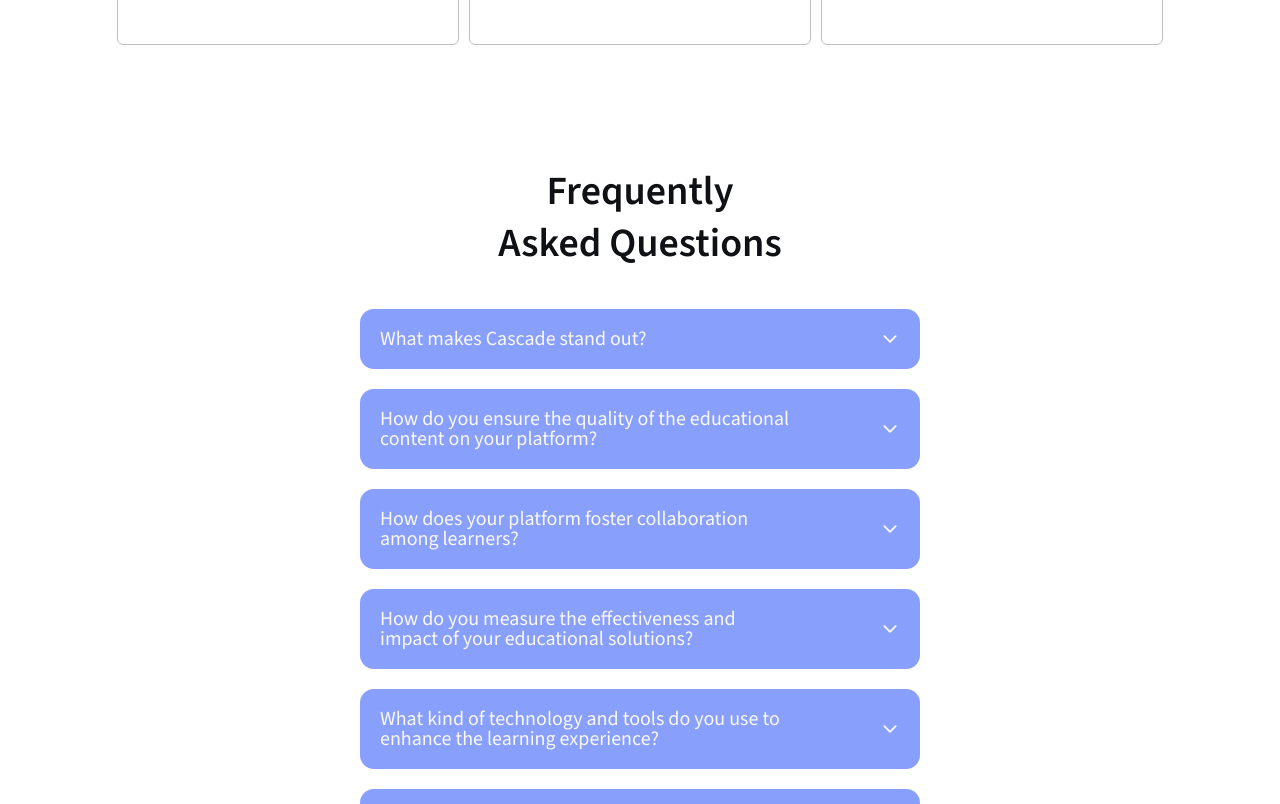
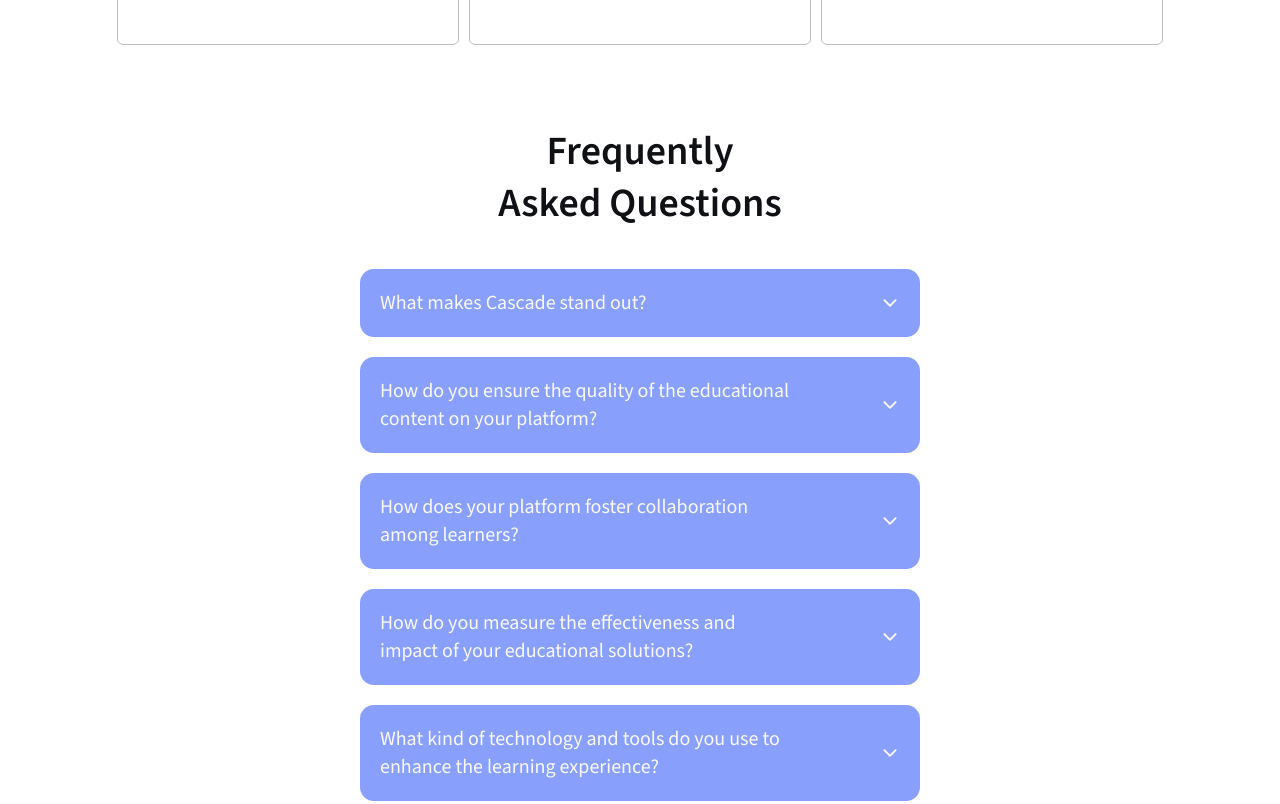
Before and after one commit to HenryAgu/Cascade-v2, a Next.js app: page / in a window 1280 px wide. Shown: the part 4840-5644 px from the top of the page. Built offline with nearby package versions, Linux system fonts and the light colour scheme; a web font is replaced by a local one.

Commit message:
feat: fixes

```diff
--- a/src/app/components/Faq.tsx
+++ b/src/app/components/Faq.tsx
@@ -60,7 +60,7 @@ const SingleFaq: React.FC<Faqs & { openFaqId: number | null; setOpenFaqId: (id:
       onClick={() => setOpenFaqId(isOpen ? null : id)}
     >
       <div className="flex items-center justify-between">
-        <p className="text-base leading-5 lg:text-xl font-source text-white2 font-medium basis-[80%]">
+        <p className="text-base leading-5 lg:text-xl lg:leading-7 font-source text-white2 font-medium basis-[80%]">
           {question}
         </p>
         <IoIosArrowDown
@@ -81,7 +81,7 @@ const Faq = () => {
   const [openFaqId, setOpenFaqId] = useState<number | null>(null);
 
   return (
-    <section className="my-10 lg:my-20 lg:mb-32 flex flex-col justify-center w-full container mx-auto px-5 lg:px-20">
+    <section className="my-10 lg:mb-32 flex flex-col justify-center w-full container mx-auto px-5 lg:px-20">
       <span className="text-center text-[30px] lg:text-[40px] font-source font-semibold leading-10 lg:leading-13">
         Frequently <br />
         Asked Questions
```
